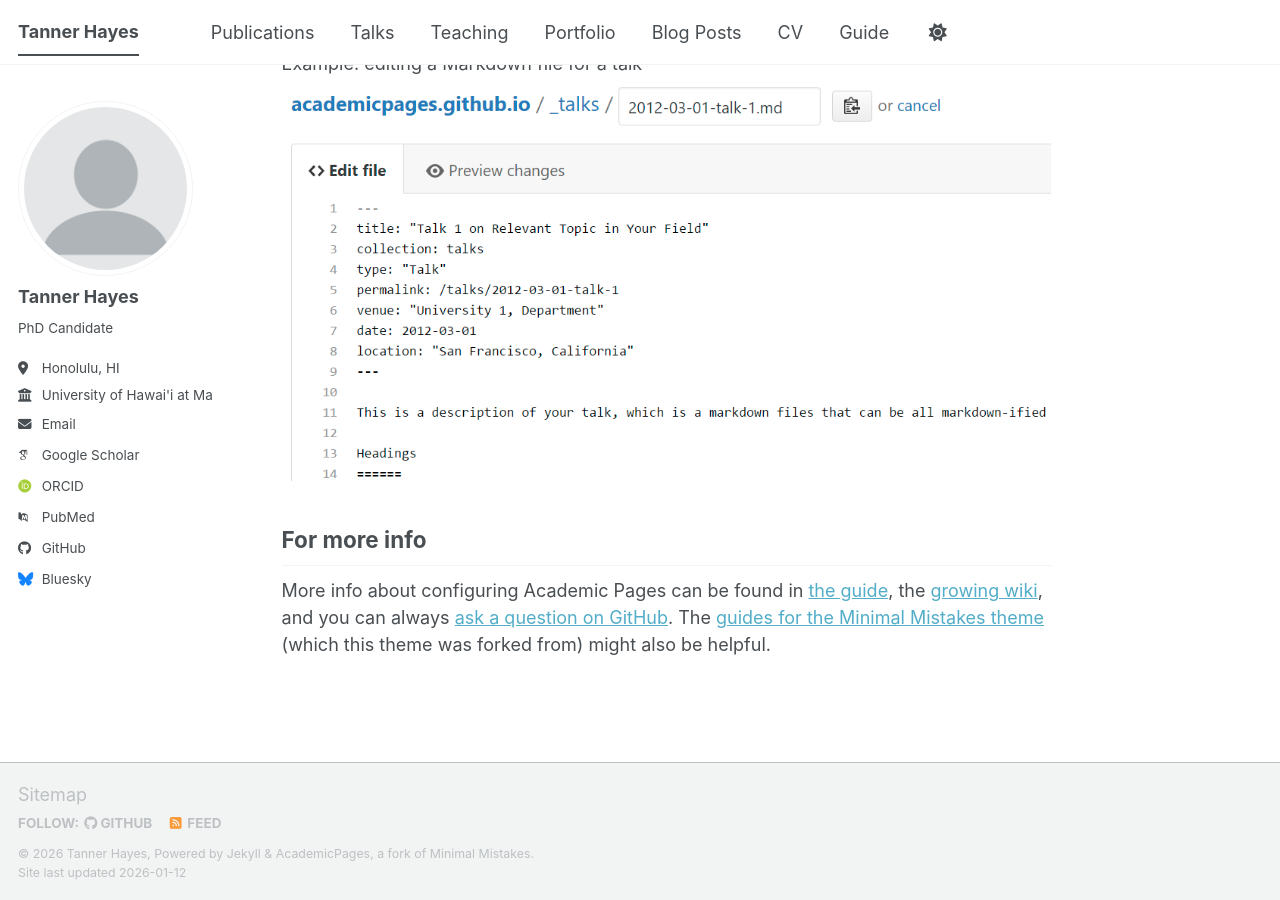
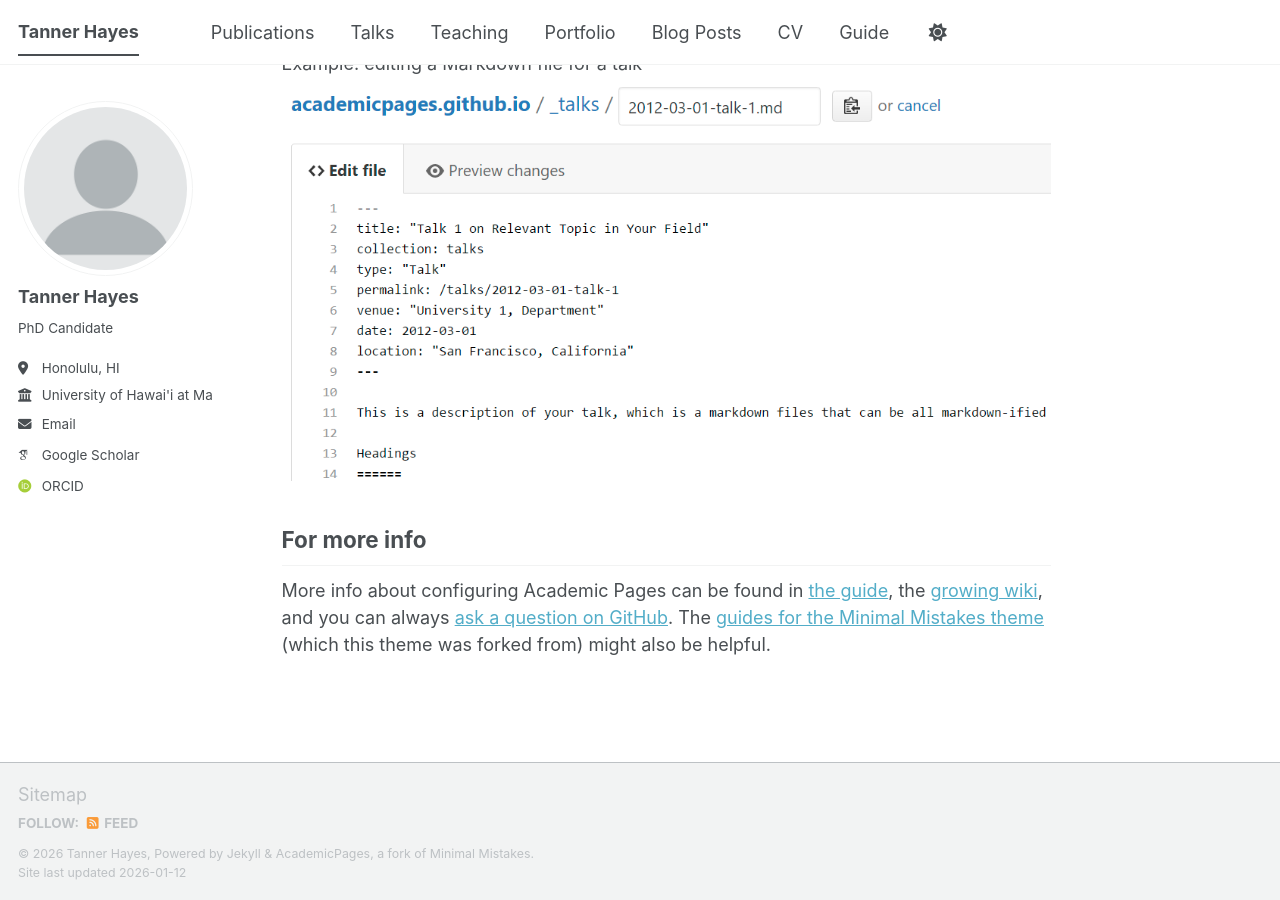
Before and after one commit to th-blip12/twhayes, a Jekyll site: the page built from _pages/about.md, in a window 1280 px wide and 900 px high, scrolled down 2720 px. Built offline with Jekyll 4.4.1, drawn with Linux system fonts in a browser that asks for light colours; some web fonts are replaced; a script bundle is joined from its source files by our own code; library files that are not in the unit come from our copies; some of the changed lines change nothing that is shown.

Commit message:
Update _config.yml

```diff
--- a/_config.yml
+++ b/_config.yml
@@ -41,7 +41,7 @@
   orcid            : "https://orcid.org/0009-0000-7505-5274"
   semantic         : # URL
   ssrn             : # URL
-  pubmed           : "https://www.ncbi.nlm.nih.gov/pubmed/?term=john+snow"
+  pubmed           : # URL
   researchgate     : # URL
   scopus           : # URL
   zotero           : # URL
@@ -51,13 +51,13 @@
   bitbucket        : # Username - Update with your username on the site
   codepen          : # Username
   dribbble         : # Username
-  github           : "academicpages"
+  github           : # Username
   kaggle           : # Username
   stackoverflow    : # User number or user number and name (i.e., use "1" or "1/jeff-atwood")
 
   # Social media
   artstation       : # Username
-  bluesky          : "bsky.app" # Replace this with you Bluesky username
+  bluesky          : # Username
   facebook         : # Username
   flickr           : # Username
   foursquare       : # Username
```
